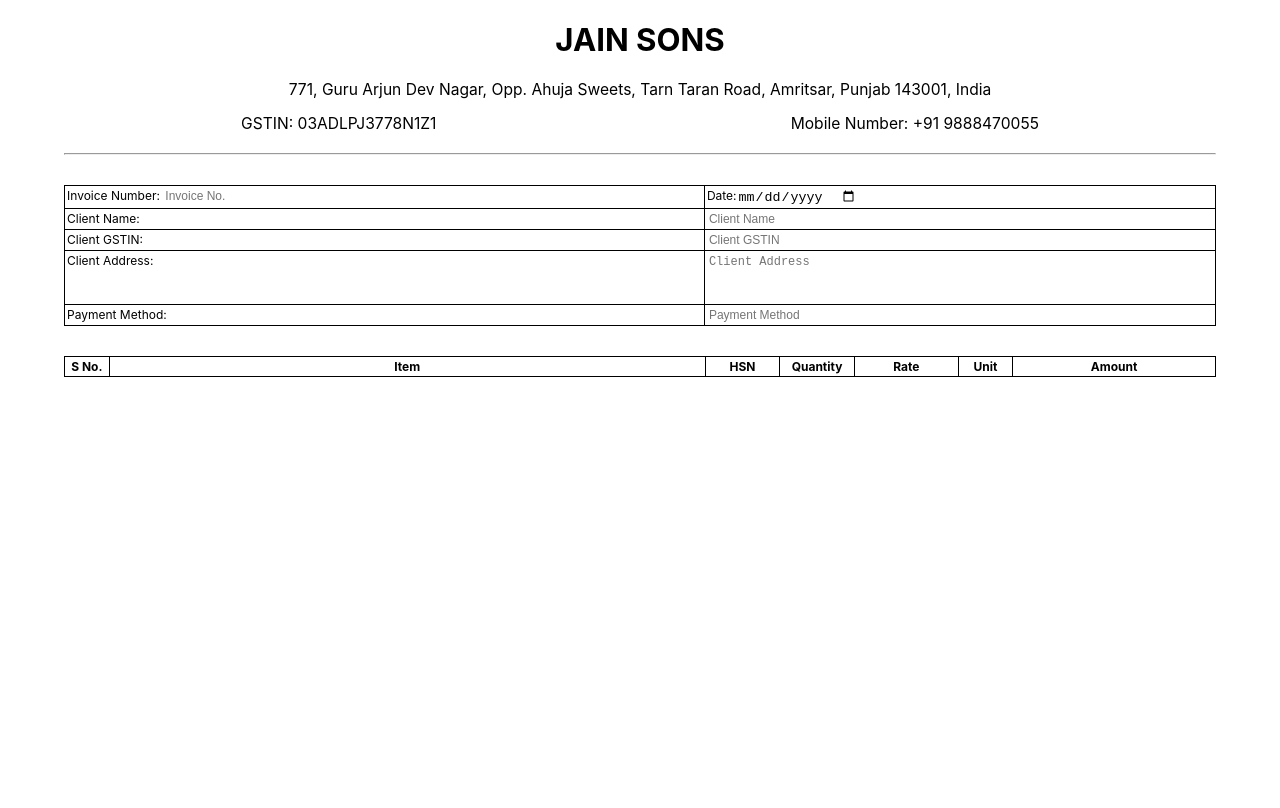
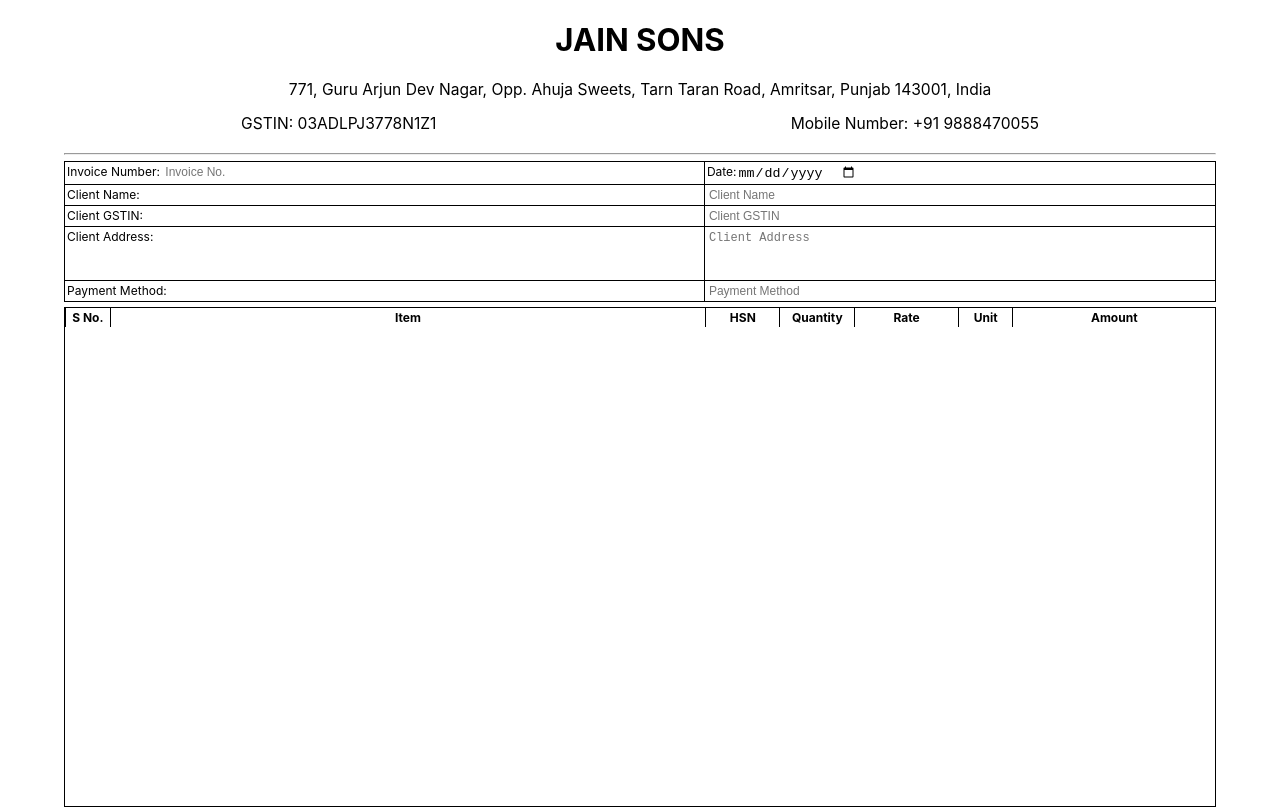
Before and after one commit to priamjain/js-erp, a React (Create React App) app: page / in a window 1280 px wide. Shown: the top 808 px of the page. Built offline with nearby package versions, Linux system fonts and the light colour scheme.

Commit message:
display block

```diff
--- a/src/Components/Invoice/Invoice.css
+++ b/src/Components/Invoice/Invoice.css
@@ -37,10 +37,11 @@
         justify-content: space-around;
     }
     table{
+
         vertical-align: top;
         border:1;
         border-collapse: collapse;
-        margin: 30px 0;
+        margin: 5px 0;
         width:100%;
     }
     table{
@@ -78,7 +79,12 @@
         margin-left: auto;
     }
     .main{
+        text-align: center;
+        display: block;
         height: 500px;
+    }
+    .main input{
+        text-align: center;
     }
     @media print{
         .no-print{
```
